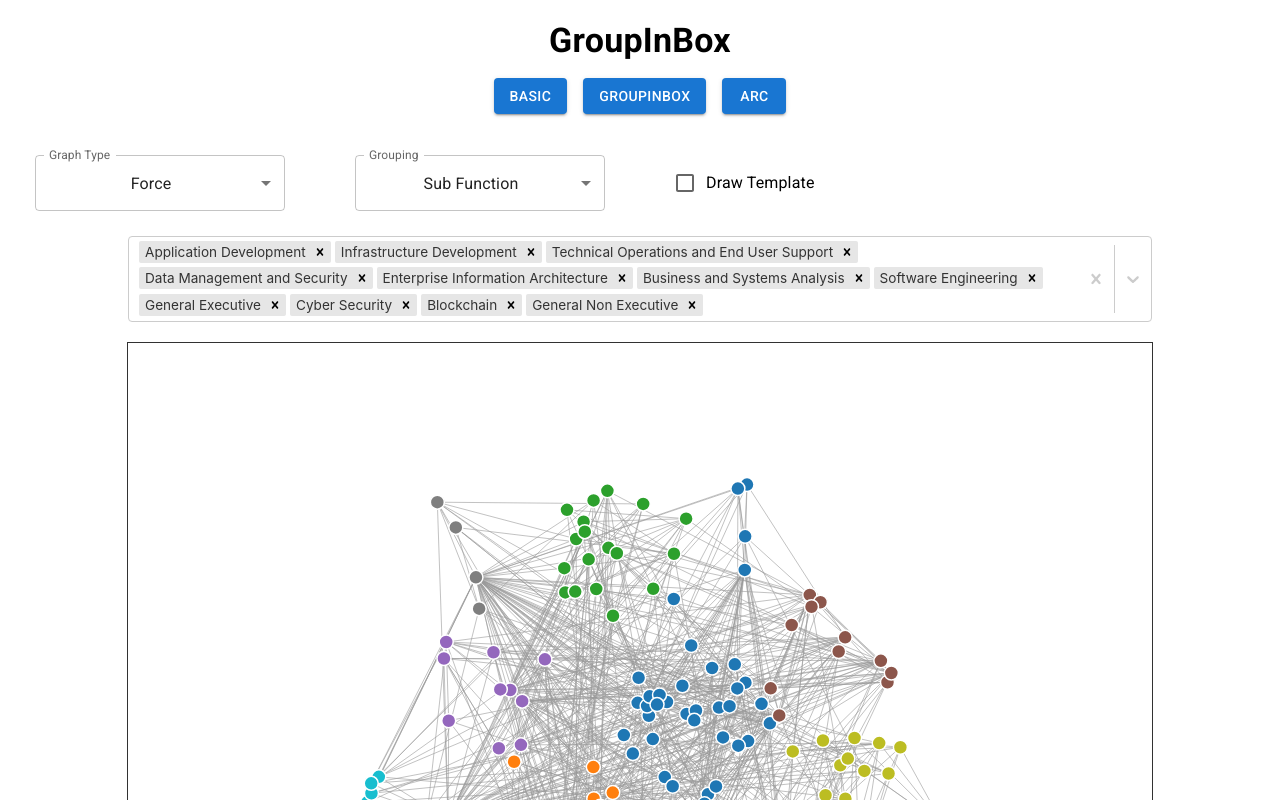
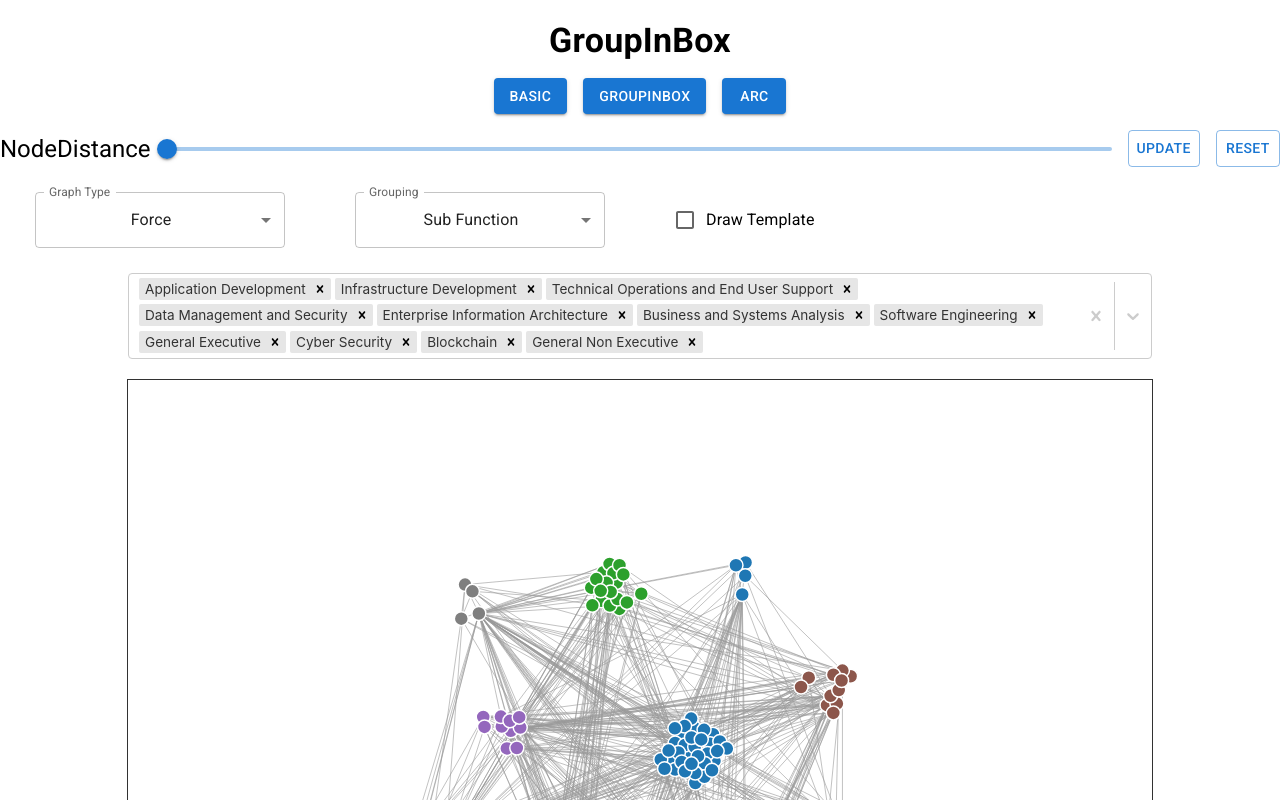
Before and after one commit to thedineshbabu/d3forcegraph, a React (Create React App) app: page / in a window 1280 px wide. Both pictures are taken after a click on the button "GROUPINBOX". Shown: the top 800 px of the page. Built offline with nearby package versions, Linux system fonts and the light colour scheme.

Commit message:
clean up

```diff
--- a/src/Components/GroupInBoxLayout.js
+++ b/src/Components/GroupInBoxLayout.js
@@ -12,10 +12,13 @@ import InputLabel from "@mui/material/InputLabel";
 import MenuItem from "@mui/material/MenuItem";
 import FormControl from "@mui/material/FormControl";
 import Select from "@mui/material/Select";
-// import Typography from "@mui/material/Typography";
+import Typography from "@mui/material/Typography";
 import FormGroup from "@mui/material/FormGroup";
 import FormControlLabel from "@mui/material/FormControlLabel";
 import Checkbox from "@mui/material/Checkbox";
+import Slider from "@mui/material/Slider";
+import Stack from "@mui/material/Stack";
+import Button from "@mui/material/Button";
 
 const GroupInBoxLayout = (props) => {
   const myContainer = useRef(null);
@@ -55,35 +58,16 @@ const GroupInBoxLayout = (props) => {
   const [selectedSubFunction, setSelectedSubFunction] =
     useState(subFunctionOptions);
 
-  // const options = [
-  //   { value: "force", label: "Force" },
-  //   { value: "treemap", label: "Tree Map" },
-  // ];
-
-  // const nodeColors = [
-  //   { value: "subFunction", label: "Sub Function" },
-  //   { value: "level", label: "Level" },
-  //   { value: "subLevel", label: "Sub Level" },
-  //   { value: "grade", label: "Grade" },
-  // ];
-
   const [nodeColor, setNodeColor] = useState("subFunction");
-
-  // const [selectedNodeColor, setSelectedNodeColor] = useState("subFunction");
-
-  // const [selectedOption, setSelectedOption] = useState(options[1]);
 
   const [data, setData] = useState(getGraphData(subFunctions(), sampleData));
 
-  // const handleOptionChange = (selectedOption) => {
-  //   setSelectedOption(selectedOption);
-  //   setGraphType(selectedOption.value);
-  // };
+  const [slider, setSlider] = useState(50);
+  const [sliderValue, setSliderValue] = useState(50);
 
-  // const handleNodeColorChange = (selectedOption) => {
-  //   setSelectedNodeColor(selectedOption);
-  //   setNodeColor(selectedOption.value);
-  // };
+  const handleSliderChange = (event, value) => {
+    setSlider(value);
+  };
 
   const style = {
     width,
@@ -93,15 +77,12 @@ const GroupInBoxLayout = (props) => {
   };
 
   useEffect(() => {
-    // setData(getGraphData(selectedSubFunction, sampleData));
-
     const funcs = [
       ...selectedSubFunction.map((subFunction) => {
         return subFunction.value;
       }),
     ];
 
-    // console.log("selectedSubFunction", funcs);
     setData(getGraphData(funcs, sampleData));
   }, [selectedSubFunction]);
 
@@ -147,7 +128,7 @@ const GroupInBoxLayout = (props) => {
         "link",
         d3
           .forceLink(data.links)
-          .distance(150)
+          .distance(sliderValue)
           .strength(groupingForce.getLinkStrength)
       );
 
@@ -262,6 +243,7 @@ const GroupInBoxLayout = (props) => {
     data,
     selectedSubFunction,
     showTitle,
+    sliderValue,
   ]);
 
   return (
@@ -272,9 +254,34 @@ const GroupInBoxLayout = (props) => {
         flexDirection: "column",
       }}
     >
-      {/* <Box>
-        <Typography variant="h4">Group In Box Layout</Typography>
-      </Box> */}
+      <Box>
+        <Stack spacing={2} direction="row" alignItems="center">
+          <Typography variant="h5" component="div">
+            NodeDistance
+          </Typography>
+          <Slider
+            aria-label="Distance"
+            valueLabelDisplay="auto"
+            value={slider}
+            defaultValue={50}
+            min={50}
+            max={400}
+            onChange={handleSliderChange}
+          />
+          <Button variant="outlined" onClick={() => setSliderValue(slider)}>
+            Update
+          </Button>
+          <Button
+            variant="outlined"
+            onClick={() => {
+              setSlider(50);
+              setSliderValue(50);
+            }}
+          >
+            Reset
+          </Button>
+        </Stack>
+      </Box>
 
       <div
         style={{
@@ -291,11 +298,6 @@ const GroupInBoxLayout = (props) => {
             flexDirection: "row",
           }}
         >
-          {/* <Select
-            value={selectedOption}
-            onChange={handleOptionChange}
-            options={options}
-          /> */}
           <Box sx={{ minWidth: 120 }}>
             <FormControl fullWidth>
               <InputLabel id="graph-select-label">Graph Type</InputLabel>
```
